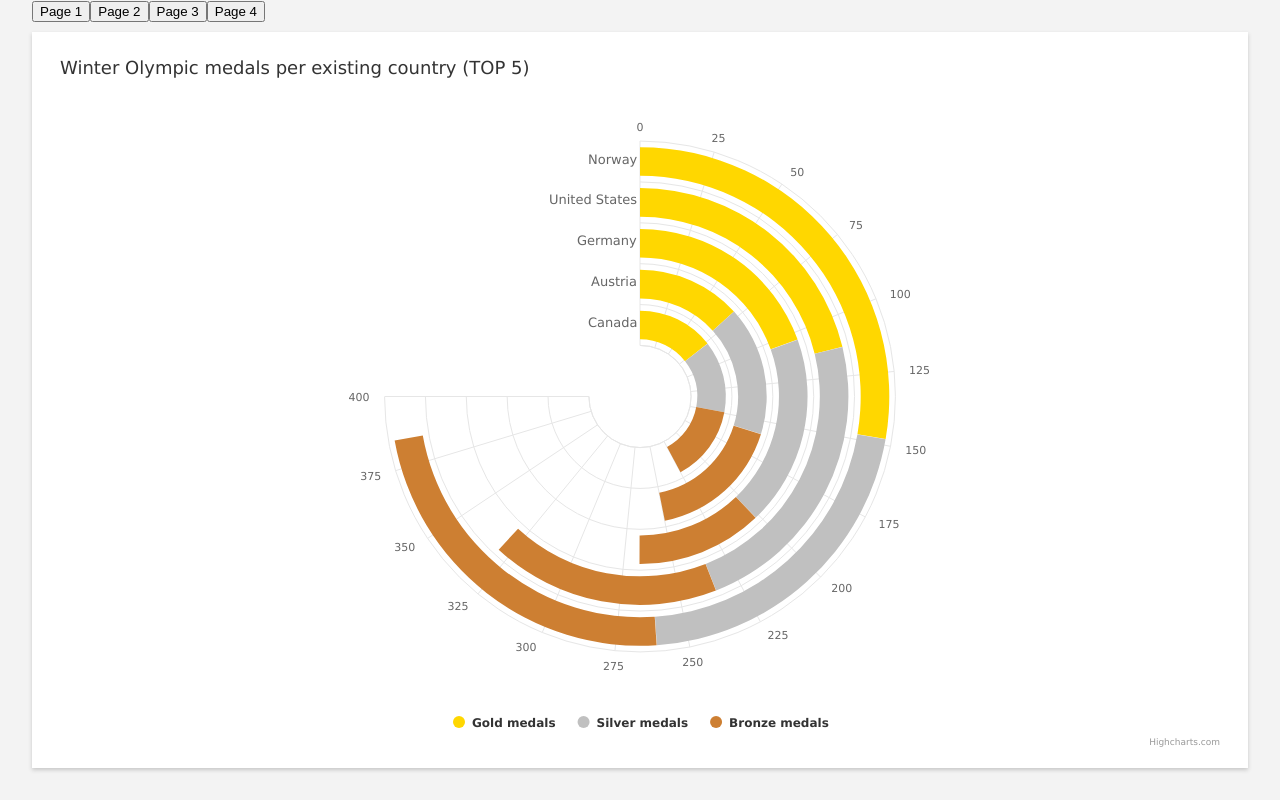
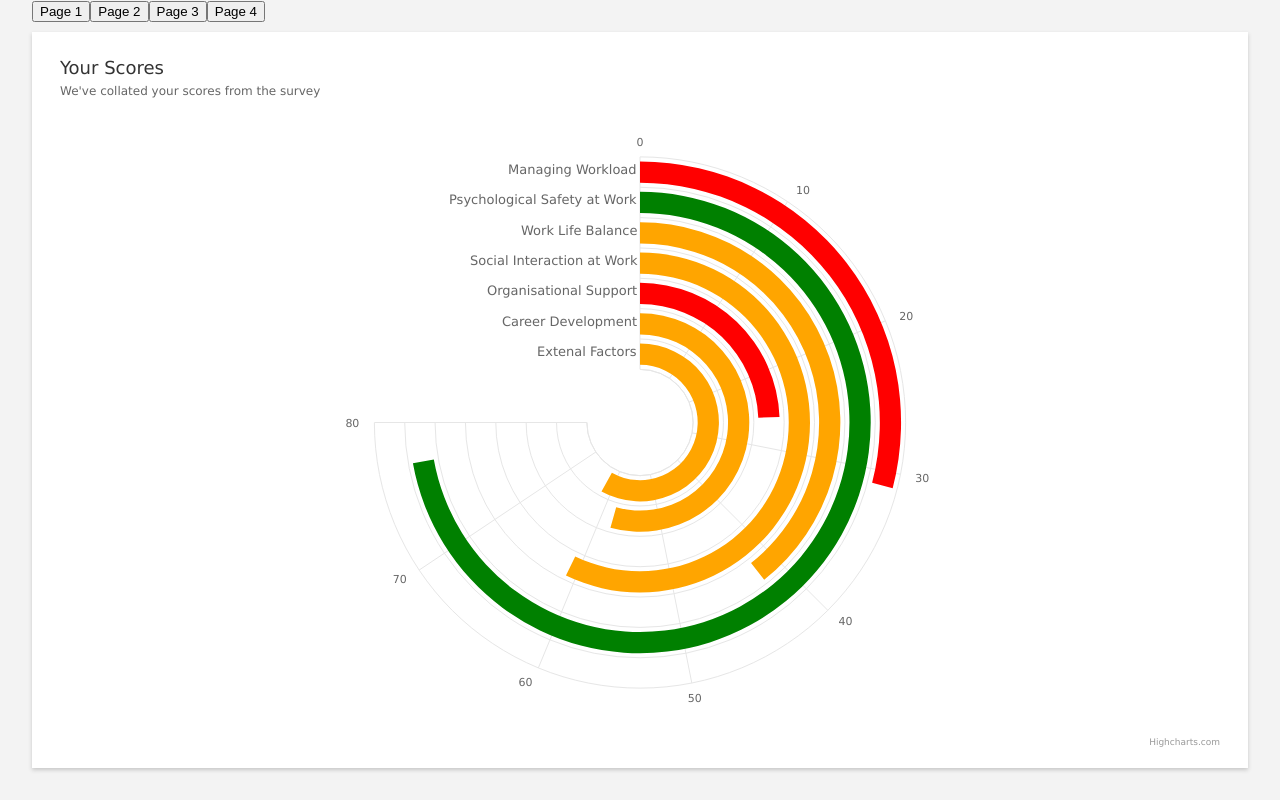
Before and after one commit to SimonGraham86/highcharts-example, a React (Create React App) app: page /Page-4 in a window 1280 px wide. Built offline with nearby package versions, Linux system fonts and the light colour scheme.

Commit message:
Chnged Chart Options

```diff
--- a/src/pages/chartOptions4.js
+++ b/src/pages/chartOptions4.js
@@ -16,18 +16,22 @@ const getRagDataArray = (dataArray) => {
 
 const options = [
     {
-        colors: ['#FFD700', '#C0C0C0', '#CD7F32'],
         chart: {
           type: 'column',
           inverted: true,
           polar: true
         },
         title: {
-          text: 'Winter Olympic medals per existing country (TOP 5)',
+          text: 'Your Scores',
           align: 'left'
         },
+        subtitle: {
+            text: "We've collated your scores from the survey",
+            align: 'left'
+        },
         tooltip: {
-          outside: true
+          outside: true,
+          valueSuffix: '%'
         },
         pane: {
           size: '85%',
@@ -48,12 +52,13 @@ const options = [
           },
           lineWidth: 0,
           categories: [
-            'Norway',
-            'United States',
-            'Germany',
-            'Austria',
-            'Canada'
-          ]
+            'Managing Workload',
+            'Psychological Safety at Work',
+            'Work Life Balance', 'Social Interaction at Work',
+            'Organisational Support',
+            'Career Development',
+            'Extenal Factors'
+            ]
         },
         yAxis: {
           crosshair: {
@@ -61,7 +66,7 @@ const options = [
             color: '#333'
           },
           lineWidth: 0,
-          tickInterval: 25,
+          tickInterval: 10,
           reversedStacks: false,
           endOnTick: true,
           showLastLabel: true
@@ -75,15 +80,12 @@ const options = [
           }
         },
         series: [{
-          name: 'Gold medals',
-          data: [148, 113, 104, 71, 77]
-        }, {
-          name: 'Silver medals',
-          data: [113, 122, 98, 88, 72]
-        }, {
-          name: 'Bronze medals',
-          data: [124, 95, 65, 91, 76]
-        }]
+          name: 'Your Score',
+          data: getRagDataArray(userScores)
+        }],
+        legend: {
+            enabled: false
+        }
       }
 ]
 
```
Also changed, not shown: src/pages/chartOptions3.js (+8 -1 lines).
